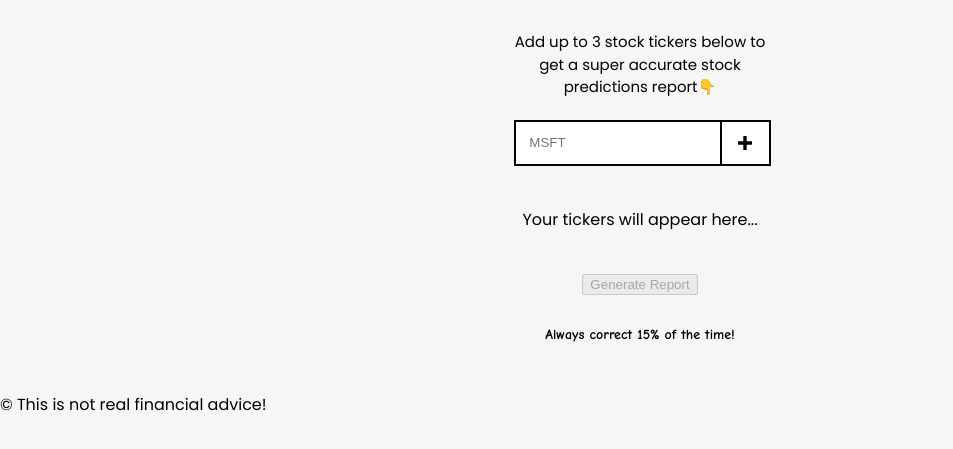
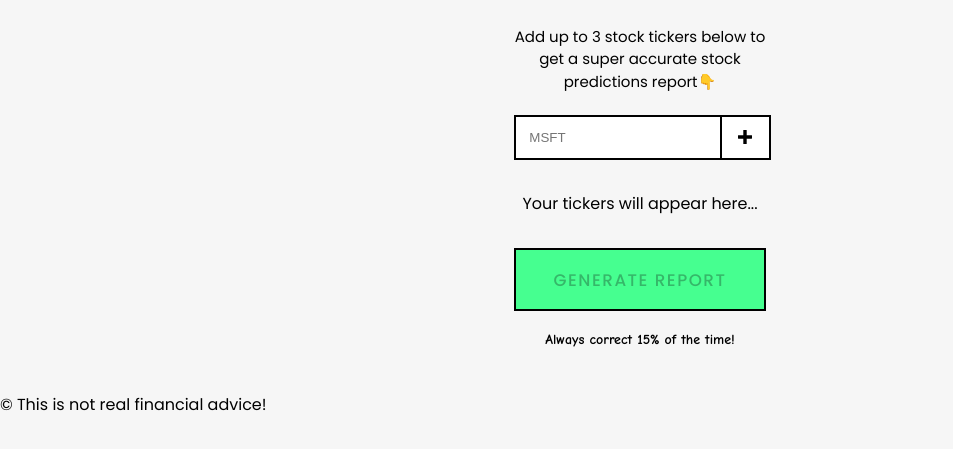
Before and after one commit to cvera08/ai-stock-predictions, a website built with Vite: page index.html in a window 1280 px wide. Shown: the part 133-582 px from the top of the page, without its empty margins (0-953 px from the left). Built offline with nearby package versions, Linux system fonts and the light colour scheme.

Commit message:
feat: generate-report-btn

```diff
--- a/index.css
+++ b/index.css
@@ -125,3 +125,16 @@ input[type="text"] {
 .add-ticker-svg {
     width: 14px;
 }
+
+.generate-report-btn {
+    width: 70%;
+    padding: 1em 1.5em;
+    cursor: pointer;
+    font-family: 'Poppins', sans;
+    border: 2px solid #000000;
+    background-color: #46ff90;
+    text-transform: uppercase;
+    font-weight: 500;
+    letter-spacing: .09em;
+    font-size: 105%;
+}
```
